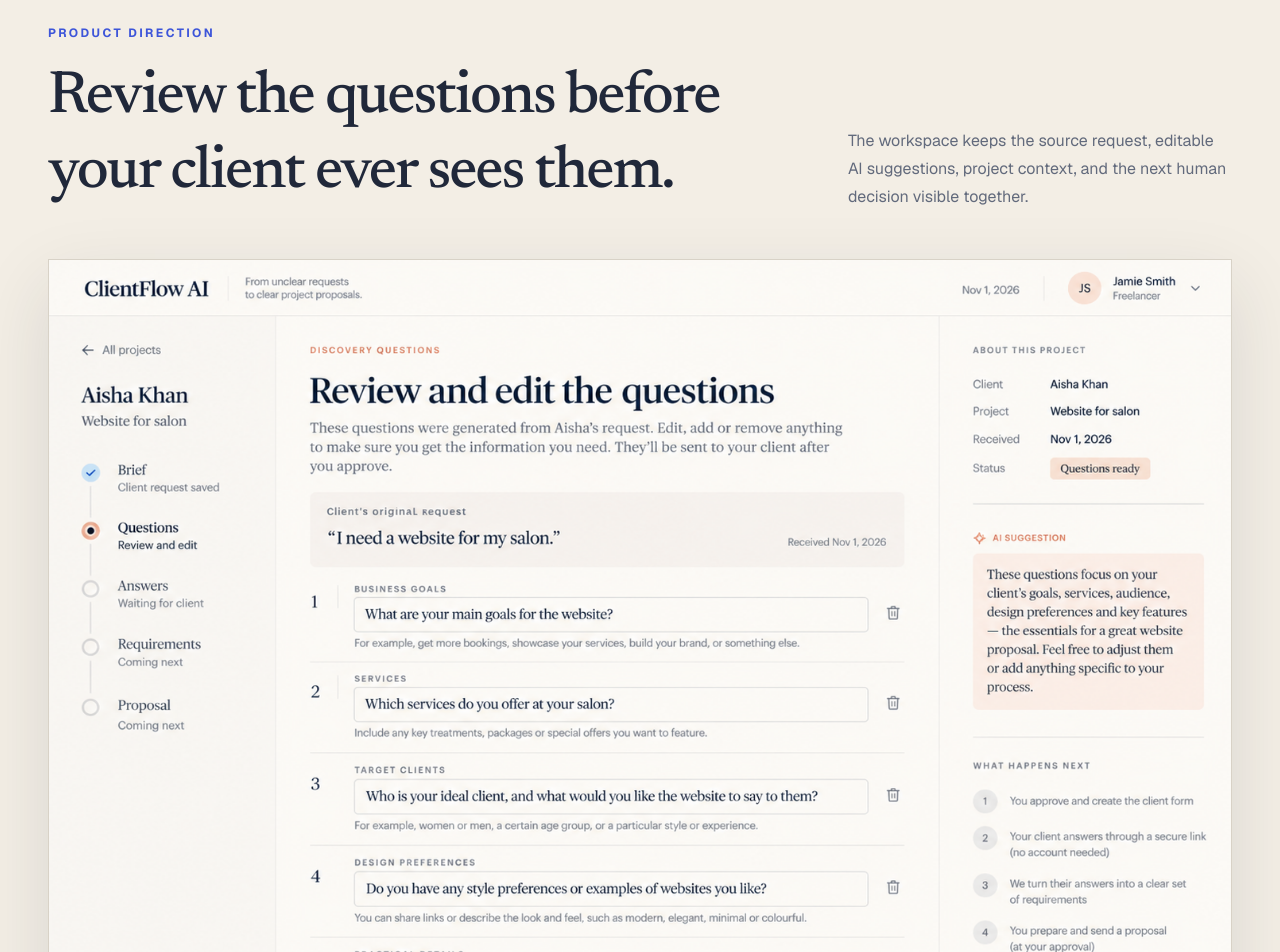
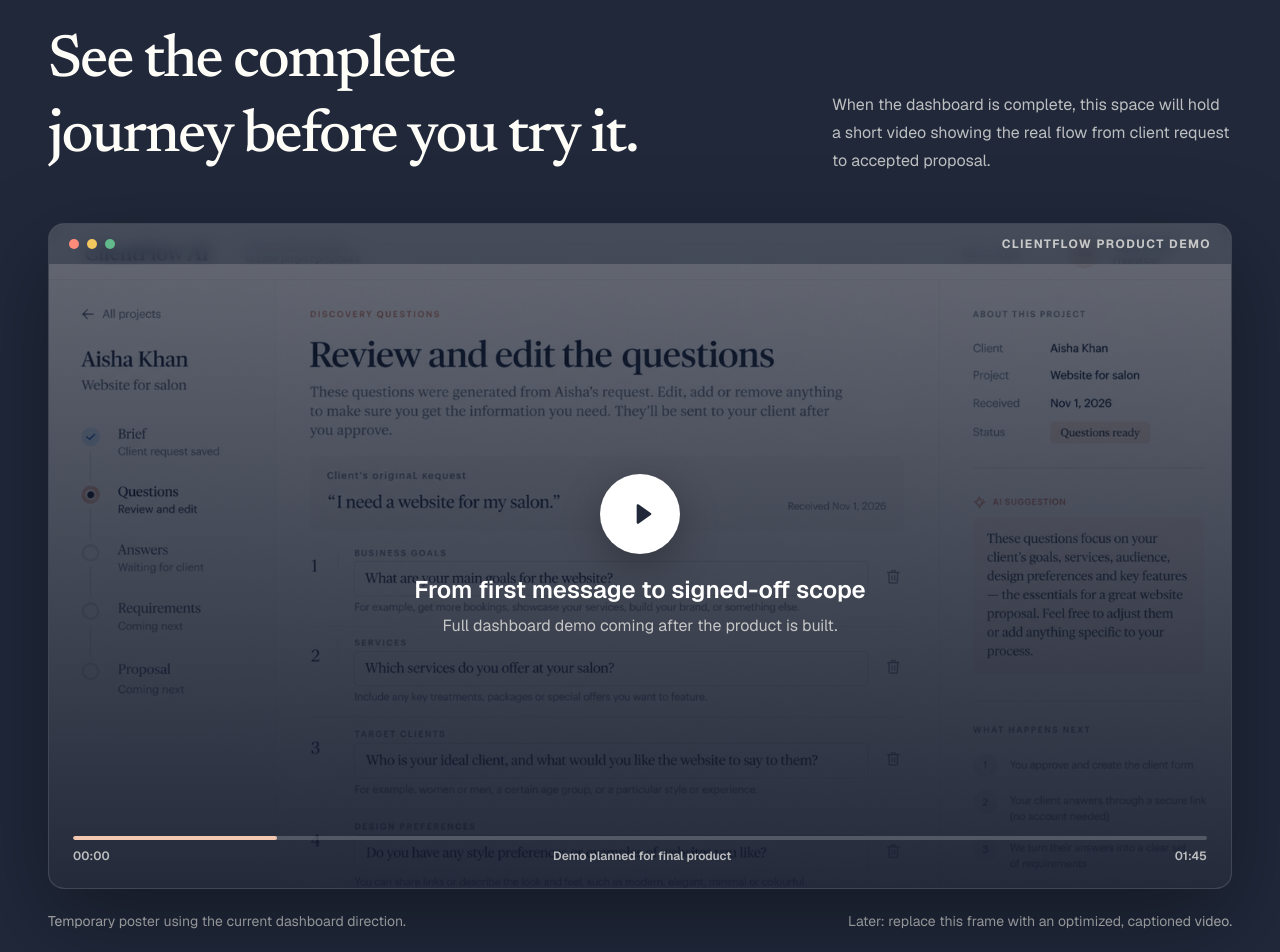
Before and after one commit to malikhassanjavaid/clientflow-ai, a Next.js app: page / in a window 1280 px wide. Shown: the part 1780-2732 px from the top of the page. Built offline with nearby package versions, Linux system fonts and the light colour scheme.

Commit message:
feat: add product demo video placeholder

```diff
--- a/components/marketing/product-preview.tsx
+++ b/components/marketing/product-preview.tsx
@@ -4,51 +4,86 @@ export function ProductPreview() {
   return (
     <section
       aria-labelledby="product-preview-title"
-      className="border-b border-line bg-ivory"
+      className="border-b border-ink bg-ink text-paper"
       id="product-preview"
     >
       <div className="mx-auto max-w-7xl px-5 py-20 sm:px-8 sm:py-28 lg:px-12">
-        <div className="grid items-end gap-7 md:grid-cols-[minmax(0,1fr)_24rem]">
+        <div className="grid items-end gap-7 lg:grid-cols-[minmax(0,1fr)_25rem]">
           <div>
-            <p className="text-xs font-bold uppercase tracking-[0.2em] text-cobalt">
-              Product direction
-            </p>
             <h2
-              className="mt-5 max-w-3xl font-editorial text-4xl font-medium leading-tight tracking-[-0.035em] text-ink sm:text-6xl"
+              className="max-w-4xl font-editorial text-4xl font-medium leading-tight tracking-[-0.035em] text-paper sm:text-6xl"
               id="product-preview-title"
             >
-              Review the questions before your client ever sees them.
+              See the complete journey before you try it.
             </h2>
           </div>
-          <p className="max-w-md text-base leading-7 text-muted-ink md:justify-self-end">
-            The workspace keeps the source request, editable AI suggestions,
-            project context, and the next human decision visible together.
+          <p className="max-w-md text-base leading-7 text-paper/70 lg:justify-self-end">
+            When the dashboard is complete, this space will hold a short video
+            showing the real flow from client request to accepted proposal.
           </p>
         </div>
 
         <figure className="mt-12">
           <div
-            aria-label="Scrollable product preview"
-            className="overflow-x-auto border border-line bg-paper shadow-[0_26px_70px_rgba(32,40,58,0.12)]"
-            role="region"
-            tabIndex={0}
+            aria-label="ClientFlow dashboard demo video placeholder"
+            className="group relative aspect-video overflow-hidden rounded-2xl border border-paper/20 bg-[#11182a] shadow-[0_32px_90px_rgba(0,0,0,0.35)]"
+            role="img"
           >
             <Image
-              alt="ClientFlow discovery question editor showing editable salon website questions"
-              className="h-auto w-full min-w-[48rem] sm:min-w-0"
-              height={1058}
-              loading="eager"
-              sizes="(max-width: 639px) 768px, (max-width: 1280px) 100vw, 1184px"
+              alt=""
+              className="object-cover object-top opacity-45 grayscale-[20%]"
+              fill
+              sizes="(max-width: 1280px) 100vw, 1184px"
               src="/images/clientflow-discovery-questions.png"
-              width={1487}
             />
+            <div className="absolute inset-0 bg-[linear-gradient(180deg,rgba(17,24,42,0.2),rgba(17,24,42,0.82))]" />
+            <div className="absolute inset-x-0 top-0 flex items-center justify-between border-b border-white/15 bg-ink/45 px-4 py-3 backdrop-blur-sm sm:px-5">
+              <div className="flex items-center gap-2">
+                <span className="h-2.5 w-2.5 rounded-full bg-[#ff8c7a]" />
+                <span className="h-2.5 w-2.5 rounded-full bg-[#f3c75f]" />
+                <span className="h-2.5 w-2.5 rounded-full bg-[#62b98b]" />
+              </div>
+              <span className="text-xs font-bold uppercase tracking-[0.12em] text-paper/70">
+                ClientFlow product demo
+              </span>
+            </div>
+
+            <div className="absolute inset-0 flex flex-col items-center justify-center px-5 text-center">
+              <span className="flex h-12 w-12 items-center justify-center rounded-full border border-white/30 bg-white text-ink shadow-[0_12px_40px_rgba(0,0,0,0.28)] sm:h-20 sm:w-20">
+                <svg
+                  aria-hidden="true"
+                  className="ml-0.5 h-5 w-5 sm:ml-1 sm:h-8 sm:w-8"
+                  fill="currentColor"
+                  viewBox="0 0 24 24"
+                >
+                  <path d="M8 5.65v12.7c0 .82.9 1.3 1.57.83l8.96-6.35a1 1 0 0 0 0-1.66L9.57 4.82A.97.97 0 0 0 8 5.65Z" />
+                </svg>
+              </span>
+              <p className="mt-3 text-base font-semibold text-white sm:mt-5 sm:text-2xl">
+                From first message to signed-off scope
+              </p>
+              <p className="mt-2 hidden max-w-lg text-sm leading-6 text-paper/70 sm:block sm:text-base">
+                Full dashboard demo coming after the product is built.
+              </p>
+            </div>
+
+            <div className="absolute inset-x-4 bottom-3 sm:inset-x-6 sm:bottom-6">
+              <div className="h-1 overflow-hidden rounded-full bg-white/20">
+                <div className="h-full w-[18%] rounded-full bg-peach" />
+              </div>
+              <div className="mt-2 hidden items-center justify-between text-xs font-semibold text-paper/70 sm:flex">
+                <span>00:00</span>
+                <span>Demo planned for final product</span>
+                <span>01:45</span>
+              </div>
+            </div>
           </div>
-          <figcaption className="mt-4 flex flex-col gap-2 text-sm leading-6 text-muted-ink sm:flex-row sm:justify-between">
-            <span>Concept preview — discovery question editor</span>
-            <span className="sm:hidden">
-              Swipe or use arrow keys to explore the full workspace.
+
+          <figcaption className="mt-5 flex flex-col gap-2 text-sm leading-6 text-paper/65 sm:flex-row sm:items-center sm:justify-between">
+            <span>Temporary poster using the current dashboard direction.</span>
+            <span>
+              Later: replace this frame with an optimized, captioned video.
             </span>
-            <span>AI suggests. The freelancer reviews and approves.</span>
           </figcaption>
         </figure>
       </div>
```
Also changed, not shown: 1 other file (tests, documents, lock files or other folders).
